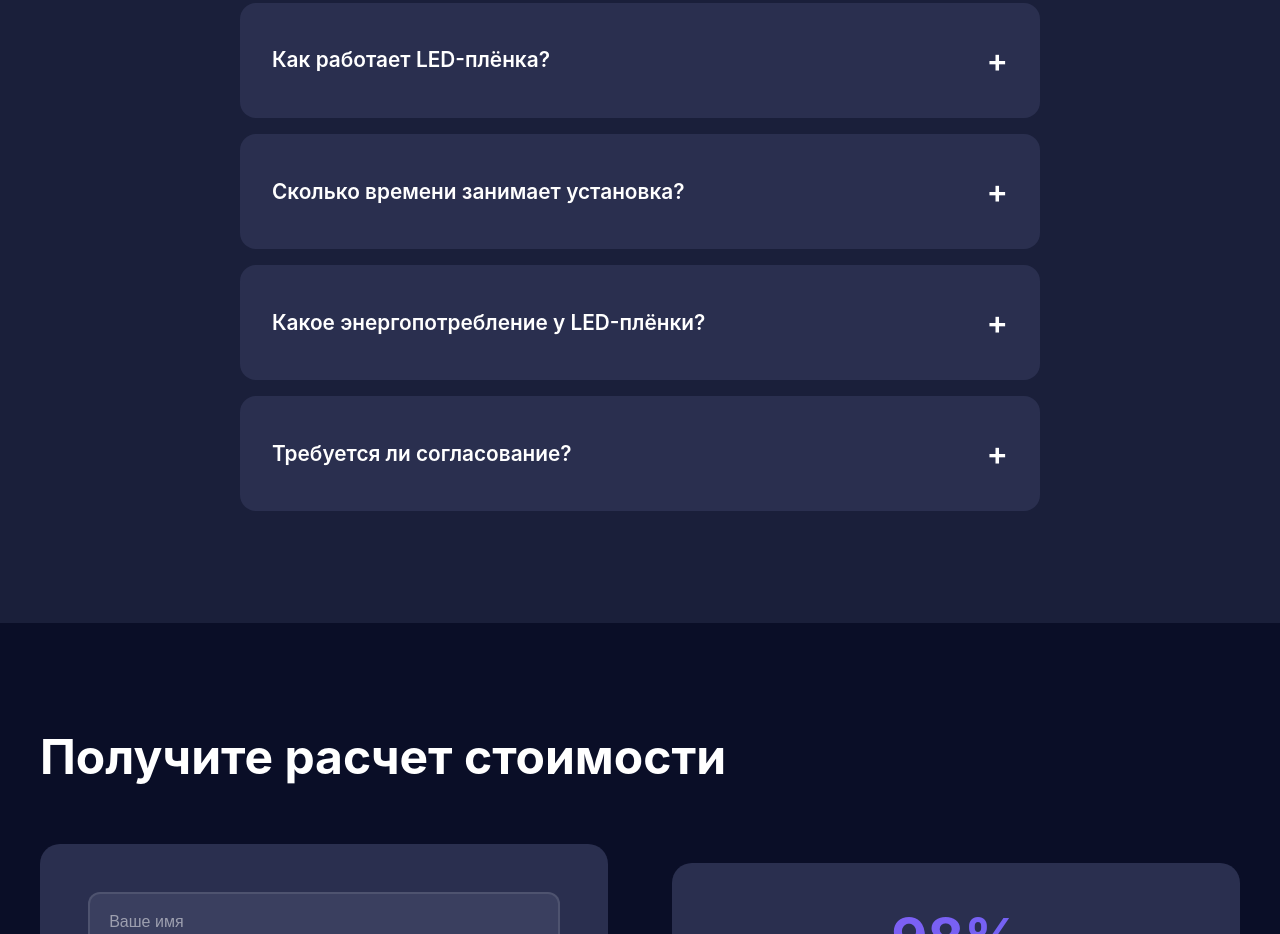
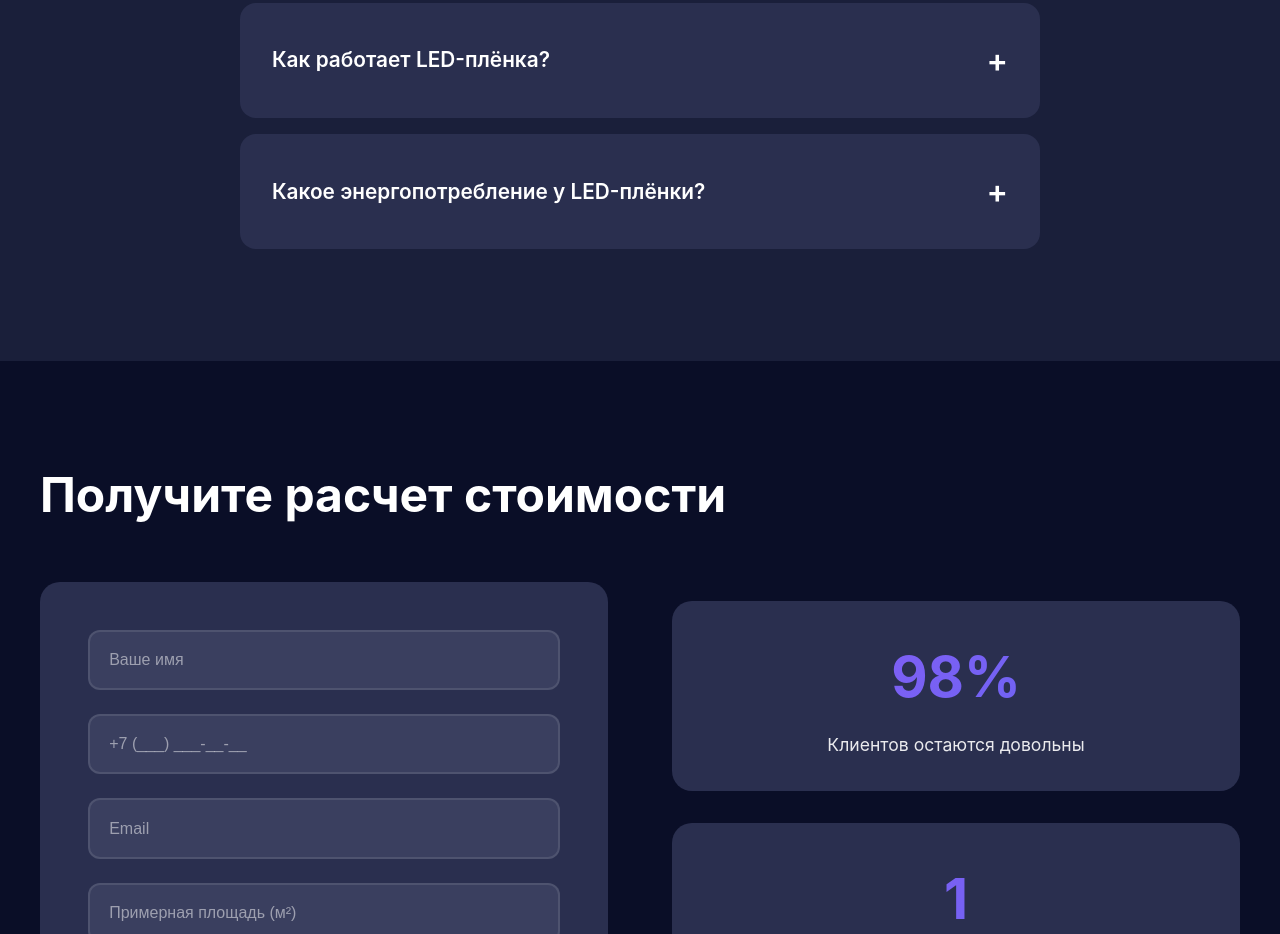
Before and after one commit to rodunandrej-collab/ledplenka, a website: page index.html in a window 1280 px wide. Shown: the part 6440-7374 px from the top of the page. Drawn offline with Linux system fonts and the light colour scheme.

Commit message:
Remove FAQ questions about installation time and approval

```diff
--- a/index.html
+++ b/index.html
@@ -316,16 +316,8 @@
                     <div class="faq-answer">LED-плёнка представляет собой тонкий гибкий экран со встроенными светодиодами, который клеится на стеклянную поверхность и превращает её в прозрачный дисплей.</div>
                 </div>
                 <div class="faq-item">
-                    <div class="faq-question">Сколько времени занимает установка?</div>
-                    <div class="faq-answer">Установка LED-плёнки занимает всего 30 минут. Монтаж происходит прямо на стеклянную поверхность без капитального вмешательства.</div>
-                </div>
-                <div class="faq-item">
                     <div class="faq-question">Какое энергопотребление у LED-плёнки?</div>
                     <div class="faq-answer">Энергопотребление составляет всего 15-30 Вт/м², что значительно меньше, чем у обычных LED-экранов.</div>
-                </div>
-                <div class="faq-item">
-                    <div class="faq-question">Требуется ли согласование?</div>
-                    <div class="faq-answer">Нет, пленка устанавливается изнутри помещения и не считается наружной рекламой, поэтому согласование не требуется.</div>
                 </div>
             </div>
         </div>
```
